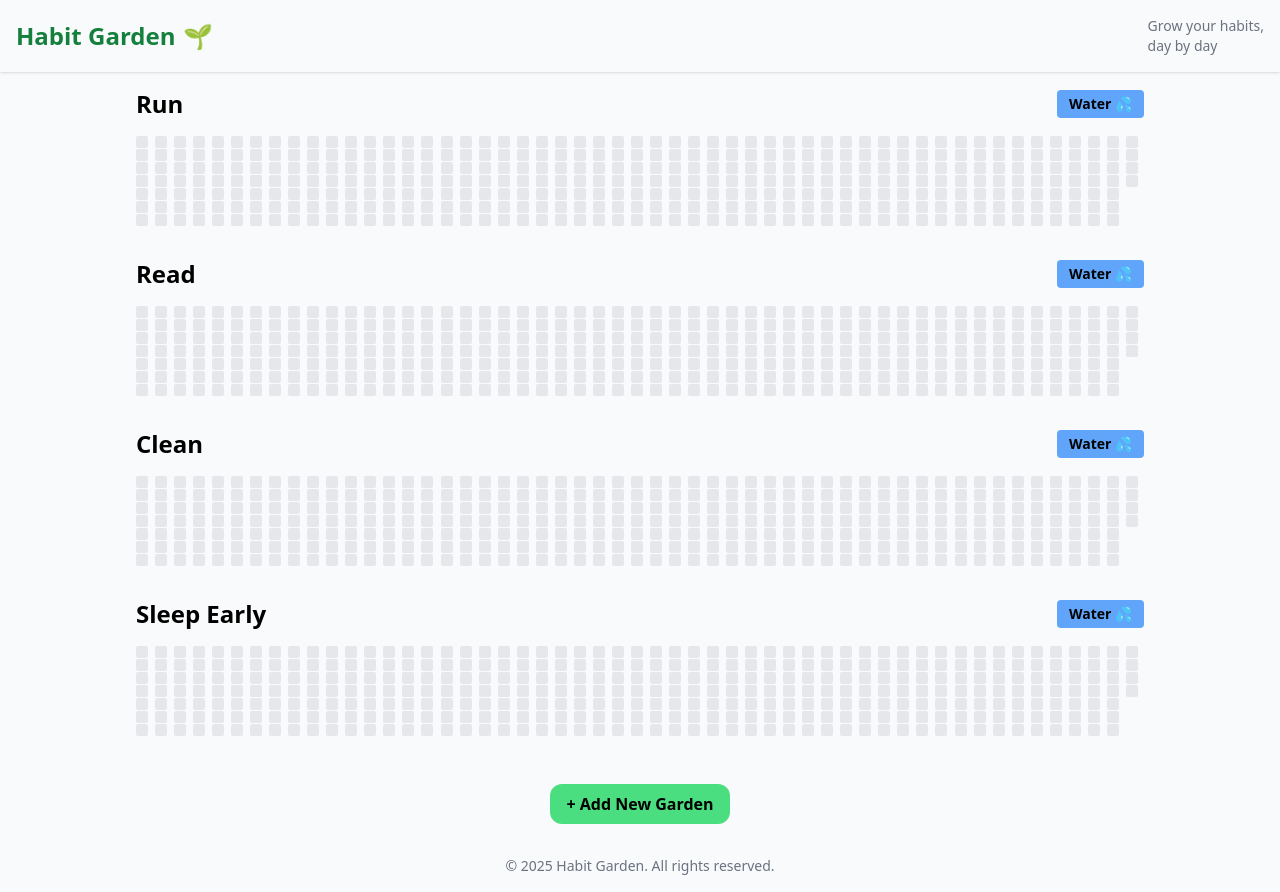
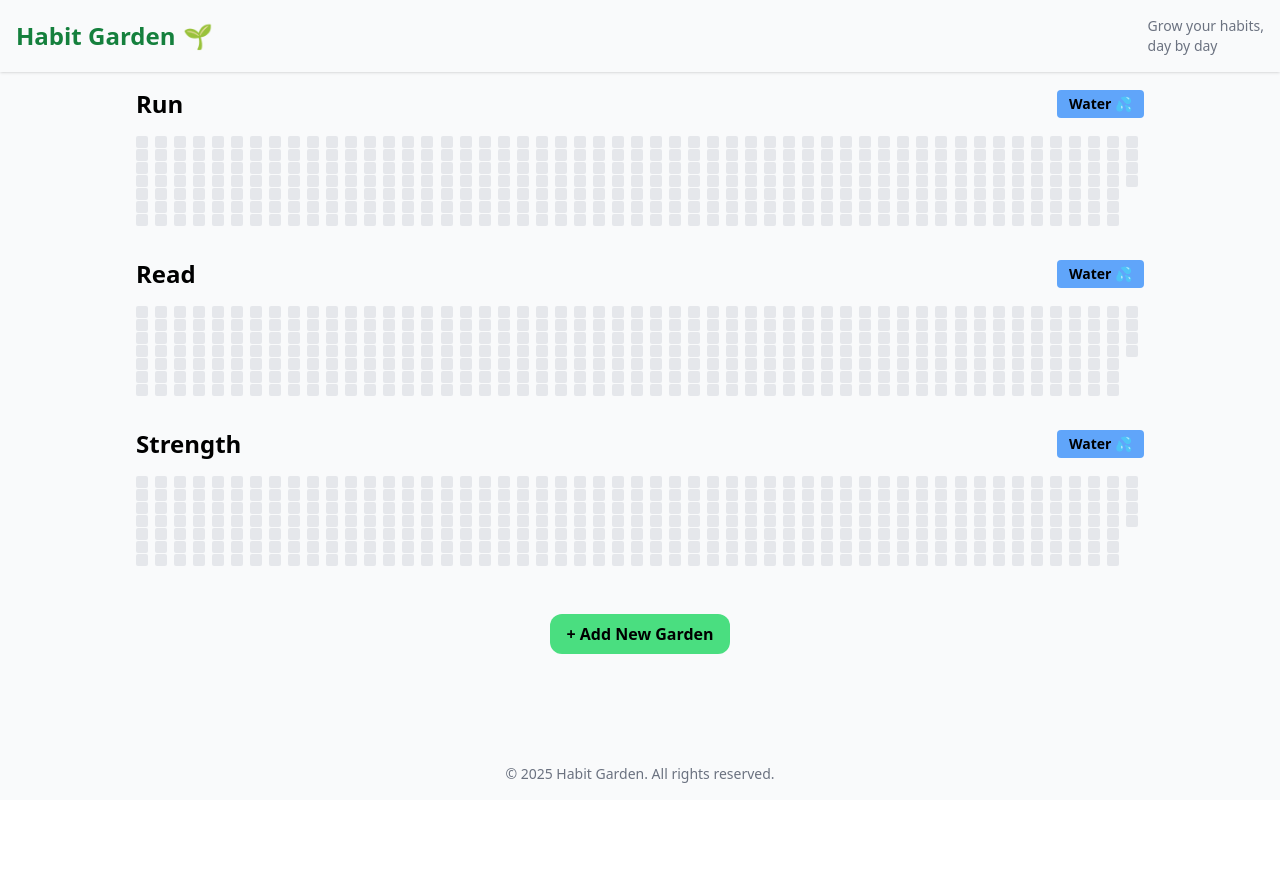
Before and after one commit to youngG124/habit-garden, a React (Vite) app: page / in a window 1280 px wide. After the commit the page ends 800 px from the top, so only its background shows below. Built offline with nearby package versions, Linux system fonts and the light colour scheme.

Commit message:
vite config 수정

```diff
--- a/src/App.tsx
+++ b/src/App.tsx
@@ -4,7 +4,7 @@ import AddGardenModal from './components/AddGardenModal';
 
 export default function App() {
 
-  const [habitNames, setHabitNames] = useState(["Run", "Read", "Clean", "Sleep Early"]);
+  const [habitNames, setHabitNames] = useState(["Run", "Read", "Strength"]);
   const [isModalOpen, setIsModalOpen] = useState(false);
 
   const handleAddGarden = (name: string) => {
--- a/vite.config.js
+++ b/vite.config.js
@@ -2,6 +2,7 @@ import { defineConfig } from 'vite'
 import react from '@vitejs/plugin-react'
 
 export default defineConfig({
+  base: '/habitgarden/',
   plugins: [react()],
   server: {
     host: '0.0.0.0',
```
